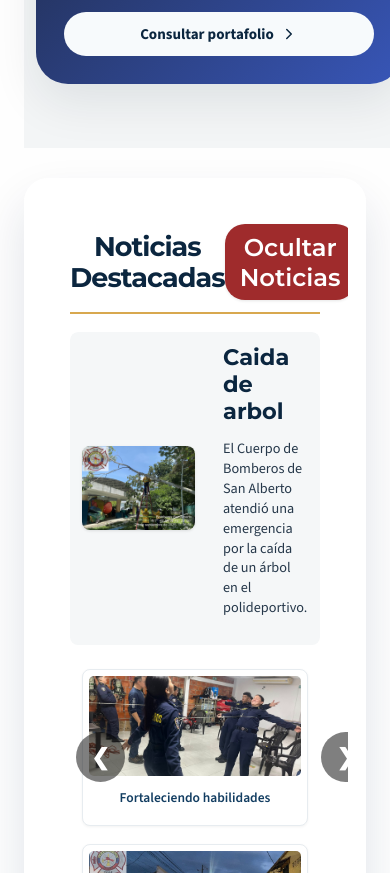
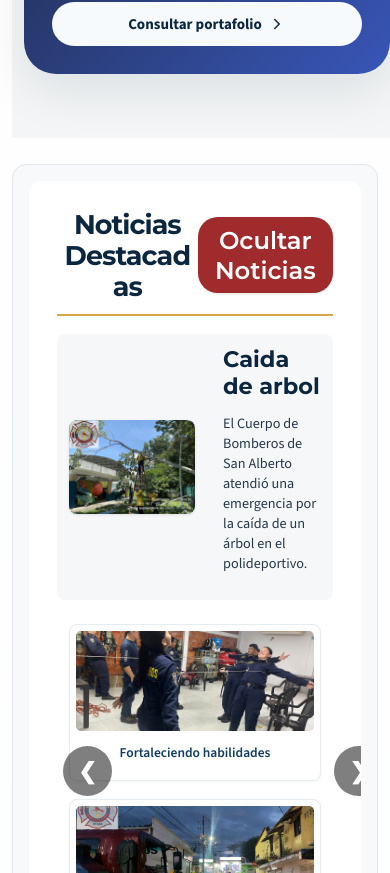
Before and after one commit to ranger22ss/bomberos-san-alberto-web, a React (Create React App) app: page /cotizar in a window 390 px wide. Shown: the part 6291-7164 px from the top of the page. Built offline with nearby package versions, Linux system fonts and the light colour scheme.

Commit message:
Formaliza la estructura general

```diff
--- a/src/App.css
+++ b/src/App.css
@@ -1,76 +1 @@
-/* === BASE LAYOUT UTILITIES === */
-body, html {
-  margin: 0;
-  padding: 0;
-  box-sizing: border-box;
-}
-
-*,
-*::before,
-*::after {
-  box-sizing: inherit;
-}
-
-.section {
-  padding: clamp(60px, 8vw, 100px) clamp(40px, 7vw, 120px);
-}
-
-.section h1,
-.section h2 {
-  margin-bottom: 20px;
-  color: var(--primary-dark-blue);
-  font-family: 'Montserrat', sans-serif;
-}
-
-.section p {
-  max-width: 820px;
-  line-height: 1.7;
-}
-
-/* === LAYOUT WRAPPER === */
-.content-and-sidebar-wrapper {
-  display: flex;
-  align-items: flex-start;
-  justify-content: space-between;
-  padding: clamp(30px, 6vw, 70px) clamp(30px, 7vw, 90px);
-  gap: clamp(30px, 6vw, 70px);
-}
-
-.main-content-area {
-  flex: 3;
-  display: grid;
-  gap: clamp(30px, 4vw, 50px);
-}
-
-.noticias-sidebar {
-  flex: 1;
-  max-width: clamp(320px, 26vw, 420px);
-  background: rgba(255, 255, 255, 0.88);
-  border-radius: 24px;
-  padding: clamp(18px, 3vw, 28px);
-  box-shadow: 0 24px 48px rgba(9, 34, 78, 0.12);
-  backdrop-filter: blur(12px);
-}
-
-@media (max-width: 1024px) {
-  .content-and-sidebar-wrapper {
-    flex-direction: column;
-    padding: clamp(24px, 6vw, 50px);
-  }
-
-  .noticias-sidebar {
-    max-width: 100%;
-    width: 100%;
-  }
-}
-
-@media (max-width: 768px) {
-  .section {
-    padding: clamp(40px, 8vw, 60px) clamp(24px, 6vw, 40px);
-    text-align: left;
-  }
-
-  .section p {
-    width: 100%;
-  }
-}
+.section{padding:clamp(45px,7vw,82px) clamp(20px,5vw,64px)}.section h1,.section h2{margin-bottom:18px}.section p{max-width:820px}.content-and-sidebar-wrapper{display:grid;grid-template-columns:minmax(0,3fr) minmax(280px,1fr);align-items:start;gap:clamp(26px,4vw,52px)}.main-content-area{display:grid;gap:36px}.noticias-sidebar{min-width:0;padding:22px;border:1px solid #e0e6eb;border-radius:18px;background:#f7f9fa;box-shadow:none}.noticias-sidebar img{border-radius:12px}.noticias-sidebar h2,.noticias-sidebar h3{overflow-wrap:anywhere}.noticias-sidebar p,.noticias-sidebar a{overflow-wrap:anywhere}@media(max-width:1080px){.content-and-sidebar-wrapper{grid-template-columns:1fr}.noticias-sidebar{width:100%}}@media(max-width:600px){.section{padding:36px 16px}.noticias-sidebar{padding:16px;border-radius:14px}}
```
